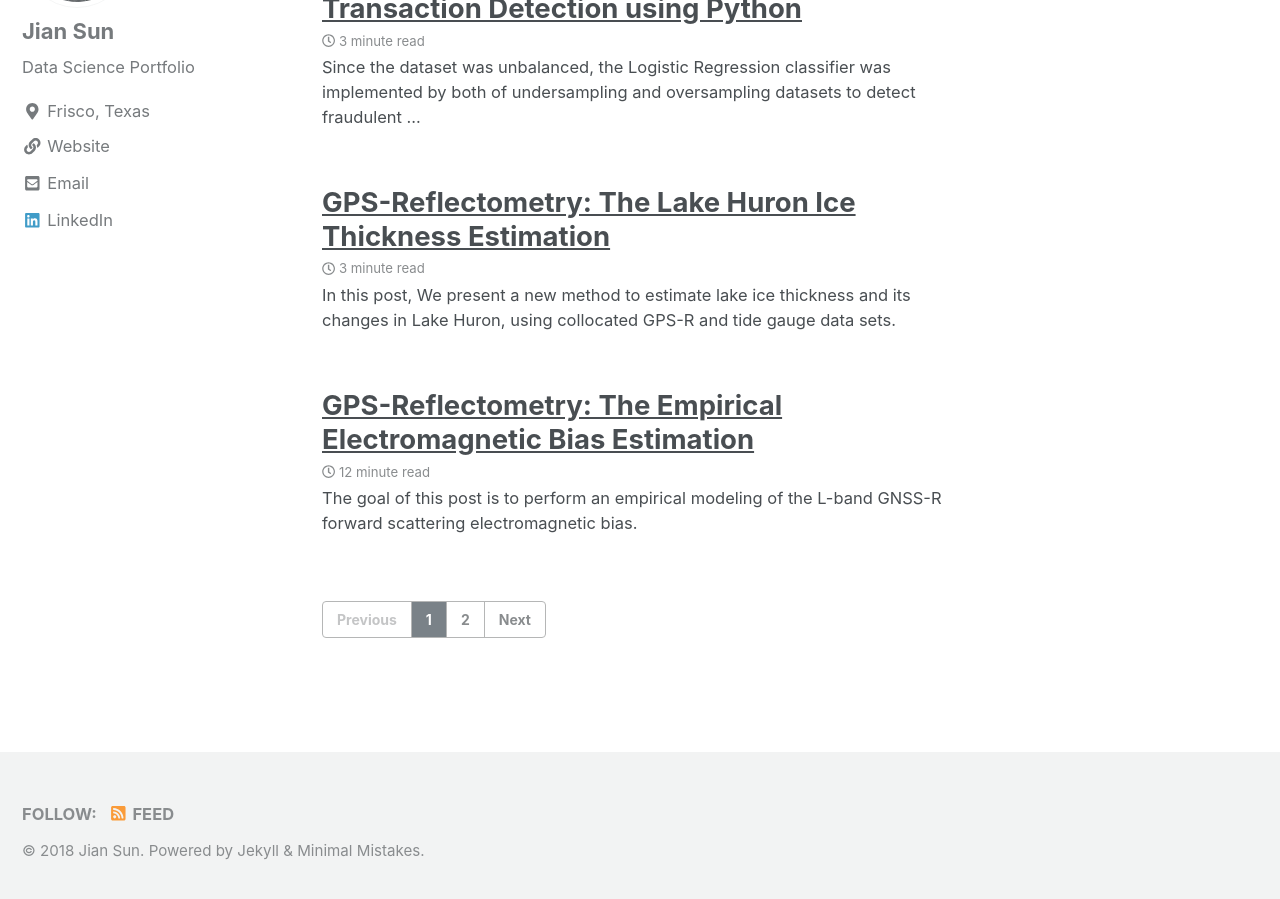
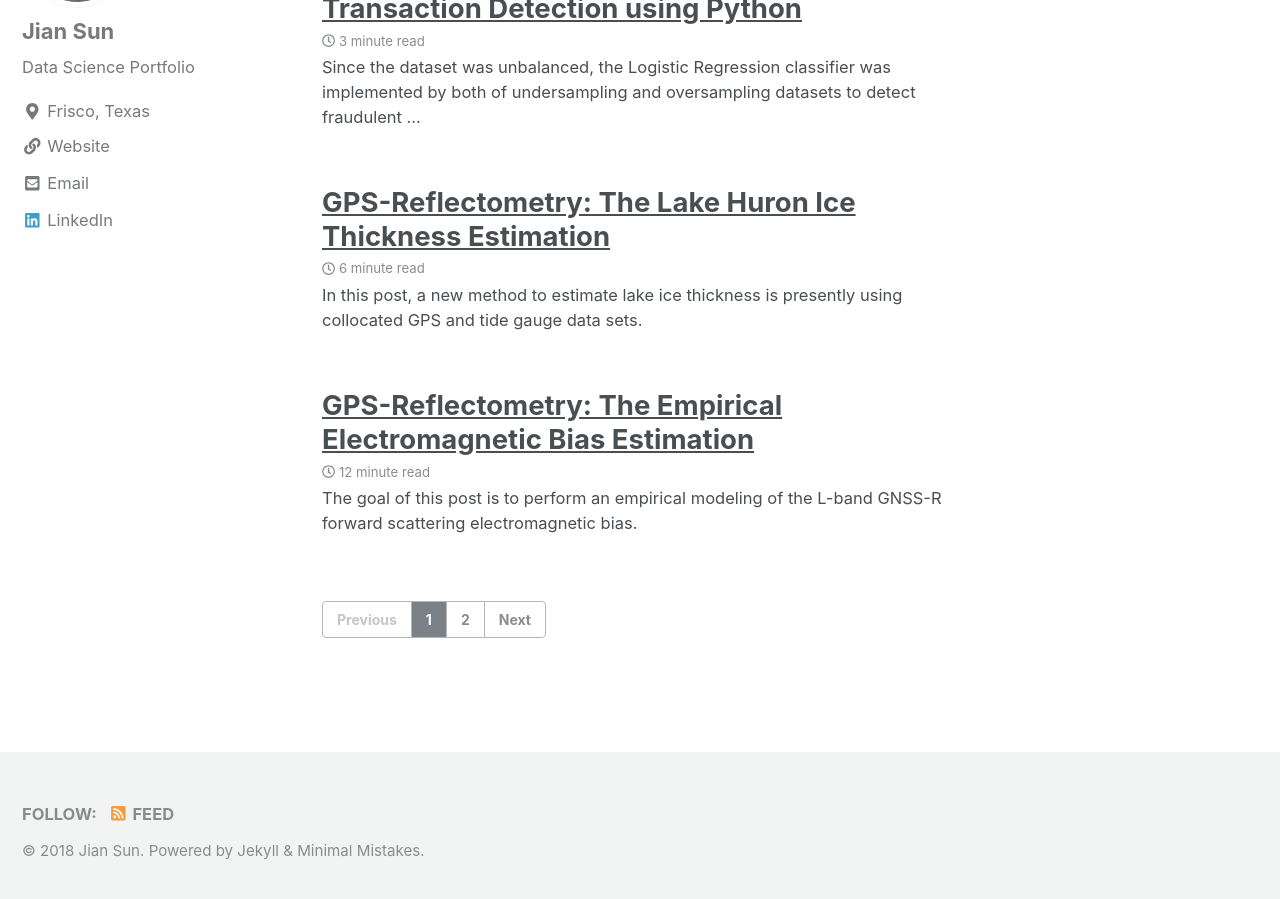
Before and after one commit to jianv/jianv.github.io, a Jekyll site: the page built from index.html, in a window 1280 px wide and 900 px high, scrolled down 1003 px. Built offline with Jekyll 4.4.1, drawn with Linux system fonts in a browser that asks for light colours; nearby versions of some CDN libraries; the list of posts is cut into pages by our own code; some of the changed lines change nothing that is shown.

Commit message:
Update 2016-08-21-gpsr-lakeice.md

```diff
--- a/_posts/2016-08-21-gpsr-lakeice.md
+++ b/_posts/2016-08-21-gpsr-lakeice.md
@@ -1,33 +1,58 @@
 ---
 title: "GPS-Reflectometry: The Lake Huron Ice Thickness Estimation"
 date: 2016-08-21
-excerpt: "In this post, We present a new method to estimate lake ice thickness and its changes in Lake Huron, using collocated GPS-R and tide gauge data sets."
+excerpt: "In this post, a new method to estimate lake ice thickness is presently using collocated GPS and tide gauge data sets."
 mathjax: "true"
 ---
-## 1.Introduction
-  The GNSS currently comprises of operational systems including the Global Positing System (GPS), the Global Navigation Satellite System (GLONASS), Galileo, and Beidou. It was originally designed for time transfer, global positioning and navigation anywhere on Earth and under all-weather situations, by using direct radar signals operating in L-band. Creatively, researchers found that the GNSS signals reflected from the sea and ground surface contain useful geophysical information. This remote sensing technique that takes advantage of the opportunistic GNSS reflected signals, known as GNSS Reflectometry (GNSS-R).
-  <img src="{{ site.url }}{{ site.baseurl }}/images/gpsr_lakeice/1_1.jpg" alt="linearly separable data">
-  For the ground-based GNSS-R altimetry, Larson et al. (2013) first presented a method based on multipath theory to estimate local sea level variations from a single geodetic GPS receiver. In this post, a new method is present to estimate lake ice thickness and its changes in Lake Huron, using collocated GNSS-R and tide gauge data sets. First, the concept of lake ice thickness retrieval using a single geodetic GPS receiver is introduced. Then, GNSS-R data analysis using data collected at the Harbor Beach GNSS site, on Lake Huron is utilized to generate a 11-year lake ice thickness product, 2004–2016, with a location.
+## 1. Introduction
+The GNSS currently comprises operational systems including the Global Positing System (GPS), the Global Navigation Satellite System (GLONASS), Galileo, and Beidou. It was originally designed for time transfer, global positioning, and navigation anywhere on Earth and under all-weather situations, by using direct radar signals operating in L-band. Creatively, researchers found that the GNSS signals reflected from the sea and ground surface contain useful geophysical information. This remote sensing technique that takes advantage of the opportunistic GNSS reflected signals, known as GNSS Reflectometry (GNSS-R).
 
-## 2.Station Installation
-  The Harbor Beach GPS site is named as “HBCH”, managed by NOAA’s National Geodetic Survey (NGS), is located at the coastal areas of Lake Huron, Michigan. It was originally installed in April of 2003 with a Trimble 5700 receiver, a dual-frequency geodetic-quality carrier phase GPS receiver. The GPS antenna was mounted on the top of a steel mast with unobstructed view of water. Thus, it is an ideal scenario to retrieve the multipath signals reflected from the water surface as lake level measurements. It should be note that this experiment of lake ice thickness estimate is demonstrated just for one point or one location offshore from Harbor Beach, Lake Huron.
-  <img src="{{ site.url }}{{ site.baseurl }}/images/gpsr_lakeice/2_1.jpg" alt="linearly separable data">
+<img src="{{ site.url }}{{ site.baseurl }}/images/gpsr_lakeice/1_1.jpg" alt="linearly separable data">
 
-## 3.Methodology
-  The satellite (laser and radar) altimetry, which provides global and consecutive observations, is a prevailing technique used to derive sea ice thickness especially on the Polar Regions at basin scales (Laxon et al, 2003; Giles et al., 2008; Farrell et al., 2009; Kurtz et al., 2012; Kwok et al, 2009; Laxon et al., 2013). However, the application of satellite altimetry to derive lake ice thickness is very challenging. In winter, the lake begins to freeze starting from coastal area, then toward to center of the lake. With the large footprint size at several km’s, the accuracy of altimetry measurement decreases drastically at the littoral zone due to the contamination by the multiplicity of coastal surface. Here, we describe a new approach that uses a single geodetic-quality GPS receiver with a collocated conventional tide gauge, to accurately determine the lake ice thickness at one location offshore of Harbor Beach, on Lake Huron, Michigan.
-  <img src="{{ site.url }}{{ site.baseurl }}/images/gpsr_lakeice/3_1.png" alt="linearly separable data">
-  The figure shows the schematic of a GPS antenna affected by multipath signal reflected from the ice surface. The direct signals are interfered by the reflected signals due the phase difference. Although the ice has different properties of conductivity and relative permittivity with sea water, this interference pattern is visible as oscillations in the SNR data. From the simulated results in Chapter 2, the reflector height between GPS antenna and ice surface, can be accurately calculated by the dominant oscillation frequency. In other words, the ice surface height can also be obtained by the SNR technique. Therefore, the lake ice thickness T is as follow,
-  $$T=h_ice-h_water$$
-  The figure shows daily surface heights from GPS observation and conventional tide gauge. The ice thickness is equal the difference between these two measurements.
-  <img src="{{ site.url }}{{ site.baseurl }}/images/gpsr_lakeice/3_2.png" alt="linearly separable data">
+For the ground-based GNSS-R altimetry, Larson et al. (2013) first presented a method based on multipath theory to estimate local sea level variations from a single geodetic GPS receiver. In this post, a new method is present to estimate lake ice thickness and its changes in Lake Huron, using collocated GNSS-R and tide gauge data sets. First, the concept of lake ice thickness retrieval using a single geodetic GPS receiver is introduced. Then, GPS-R data analysis using data collected at the Harbor Beach GNSS site, on Lake Huron is utilized to generate an 11-year lake ice thickness product, 2004–2016, with a location.
 
-## 4.Results
-  <img src="{{ site.url }}{{ site.baseurl }}/images/gpsr_lakeice/4_2.png" alt="linearly separable data">
-  <img src="{{ site.url }}{{ site.baseurl }}/images/gpsr_lakeice/4_1.png" alt="linearly separable data">
+## 2. Station Installation
+The Harbor Beach GPS site is named as “HBCH”, managed by NOAA’s National Geodetic Survey (NGS), is located at the coastal areas of Lake Huron, Michigan. It was originally installed in April 2003 with a Trimble 5700 receiver, a dual-frequency geodetic-quality carrier phase GPS receiver. The GPS antenna was mounted on the top of a steel mast with an unobstructed view of the water. Thus, it is an ideal scenario to retrieve the multipath signals reflected from the water surface as lake level measurements. It should be note that this experiment of lake ice thickness estimate is demonstrated just for one point or one location offshore from Harbor Beach, Lake Huron.
 
-## 5.Results and Discussion
-  <img src="{{ site.url }}{{ site.baseurl }}/images/gpsr_lakeice/5_1.png" alt="linearly separable data">
-  <img src="{{ site.url }}{{ site.baseurl }}/images/gpsr_lakeice/5_2.png" alt="linearly separable data">
+<img src="{{ site.url }}{{ site.baseurl }}/images/gpsr_lakeice/2_1.jpg" alt="linearly separable data">
 
-## 6.Conclusion
-  In this study, a new method is introduced, to derive coastal lake ice thickness using a single geodetic-quality GPS receiver with a collocated tide gauge, demonstrated for one offshore location from Harbor Beach and on Lake Huron, Michigan. The derived ice thickness at a location offshore from Harbor Beach is validated with model ice coverage data provided by NOAA/GLERL. The results show that, as ice coverage product, the ice thickness is also a reliable indicator of lake ice variation, and a critical input. When the ice coverage stops increasing, the ice thickness can still grow in freezing period. Therefore, the GNSS-R based ice thickness data set could plausibly be used as additional information, and if they are adequately spatially sampled over or along the entire coastal regions of the Lake, to potentially improve our knowledge on the effect of lake ice thickness on severe weather forecasting over the Great Lakes region.
+## 3. Methodology
+The satellite (laser and radar) altimetry, which provides global and consecutive observations, is a prevailing technique used to derive sea ice thickness especially on the Polar Regions at basin scales (Laxon et al, 2003; Giles et al., 2008; Farrell et al., 2009; Kurtz et al., 2012; Kwok et al, 2009; Laxon et al., 2013). However, the application of satellite altimetry to derive lake ice thickness is very challenging. In winter, the lake begins to freeze starting from the coastal area, then toward to center of the lake. With the large footprint size at several km’s, the accuracy of altimetry measurement decreases drastically at the littoral zone due to the contamination by the multiplicity of the coastal surface. Here, we describe a new approach that uses a single geodetic-quality GPS receiver with a collocated conventional tide gauge, to accurately determine the lake ice thickness at one location offshore of Harbor Beach, on Lake Huron, Michigan.
+
+<img src="{{ site.url }}{{ site.baseurl }}/images/gpsr_lakeice/3_1.png" alt="linearly separable data">
+
+The figure shows the schematic of a GPS antenna affected by multipath signal reflected from the ice surface. The direct signals are interfered by the reflected signals due to the phase difference. Although the ice has different properties of conductivity and relative permittivity with sea water, this interference pattern is visible as oscillations in the SNR data. From the simulated results in Chapter 2, the reflector height between GPS antenna and ice surface can be accurately calculated by the dominant oscillation frequency. In other words, the ice surface height can also be obtained by the SNR technique. Therefore, the lake ice thickness T is as follow,
+
+$$T=h_ice-h_water$$
+
+The figure shows daily surface heights from GPS observation and conventional tide gauge. The ice thickness is equal the difference between these two measurements.
+
+<img src="{{ site.url }}{{ site.baseurl }}/images/gpsr_lakeice/3_2.jpg" alt="linearly separable data">
+
+## 4. Result and Validation
+In order to validate the estimated ice thickness product at one location offshore on Lake Huron, the gridded ice coverage data was used for the identical period, which was provided by Great Lakes Environmental Research Laboratory (GLERL) of NOAA. The ice coverage data was obtained by a model, integrating all available data, including meteorological observations, oceanographic information, shipborne, and airborne measurements (Assel et al. 2003). From the following figure, both of these two data sets have annual freezing and water-clear variations. For the water-clear period, the ice thickness observation with cm-level amplitude is limited by the accuracy of this technique.
+
+<img src="{{ site.url }}{{ site.baseurl }}/images/gpsr_lakeice/4_1.jpg" alt="linearly separable data">
+
+In order to further detect the reliability of ice thickness observation, the freeze-onset and water-clear dates for the whole 12-year time series were collected in figure 5.7. As the results indicate, the freeze-onset occurs in December except 2004 and 2007, and water-clear happens from March to April at Harbor Beach. The GPS observations are missing from Dec. 14th of 2011 to Mar. 9th of 2012, so the freeze-onset date was not collected for ice thickness to lessen the uncertainties. By comparison, the RMS of residual for the freeze-onset date is 0.81 day with a mean value of 0.53 day. For the water-clear date, the RMS difference is 0.86 day with a mean value of 0.69 days. Therefore, the ice thickness observed by the combination of GNSS-R and tide gauge is a reliable and sensitive indicator for the lake ice variation.
+
+<img src="{{ site.url }}{{ site.baseurl }}/images/gpsr_lakeice/4_2.jpg" alt="linearly separable data">
+
+## 5. Inter-annual Variability and Long-term Trend
+We now investigate the inter-annual variability and long-term trend of ice coverage and ice thickness, based on the 11-year GNSS-R Lake Huron ice thickness evolution, 2004–2016, at one location offshore from Harbor Beach. The observations outside of the ice season were removed, then an averaging window is applied to generate annual-mean time series of ice coverage and thickness. There was one large GPS data gap that occurred in ice season from Dec. 14th of 2011 to Mar. 9th of 2012. Since the ice thickness might reach the maximum before Mar. 9th, the annual-mean value was slightly underestimated for 2012. The spectral characteristics of the 12-year time series are further investigated. Figure 5.9 shows that the two close periods of three years and four years are found for ice coverage and thickness, respectively. Both of these two periods may be related to El Niño-Southern Oscillation (ENSO), which generally has strong inter-annual time scales of 3–5 years (Bai et al. 2010, 2012).
+The linear trend was fitted using least squares regression by the linear equation in the form of $$y=ax+b$$. In the equation, the y is the ice coverage or ice thickness, x represents the time, a is the slope with time-varying, and b is a constant. Both the Lake Huron ice coverage and GNSS-R/tide gauge determined ice thickness (over one offshore location) show a positive trend, implying that the ice volume has been increasing since 2004.
+
+<img src="{{ site.url }}{{ site.baseurl }}/images/gpsr_lakeice/5_2.jpg" alt="linearly separable data">
+
+<img src="{{ site.url }}{{ site.baseurl }}/images/gpsr_lakeice/5_1.jpg" alt="linearly separable data">
+
+## 6. conclusion
+In this study, a new method is introduced, to derive coastal lake ice thickness using a single geodetic-quality GPS receiver with a collocated tide gauge, demonstrated for one offshore location from Harbor Beach and on Lake Huron, Michigan. The derived ice thickness at a location offshore from Harbor Beach is validated with model ice coverage data provided by NOAA/GLERL. The results show that, as ice coverage product, the ice thickness is also a reliable indicator of lake ice variation and a critical input. When the ice coverage stops increasing, the ice thickness can still grow in the freezing period. Therefore, the GNSS-R based ice thickness data set could plausibly be used as additional information, and if they are adequately spatially sampled over or along the entire coastal regions of the Lake, to potentially improve our knowledge on the effect of lake ice thickness on severe weather forecasting over the Great Lakes region.
+
+## reference
++ Assel, R., K. Cronk and D. Norton (2003). "Recent trends in Laurentian Great Lakes ice cover." Climatic Change 57(1): 185-204.
++ Larson, K. M., J. S. Löfgren and R. Haas (2013). "Coastal sea level measurements using a single geodetic GPS receiver." Advances in Space Research 51(8): 1301-1310.
++ Laxon, S., N. Peacock and D. Smith (2003). "High interannual variability of sea ice thickness in the Arctic region." Nature 425(6961): 947-950.
++ Laxon, S. W., K. A. Giles, A. L. Ridout, D. J. Wingham, R. Willatt, R. Cullen, R. Kwok, A. Schweiger, J. Zhang and C. Haas (2013). "CryoSat‐2 estimates of Arctic sea ice thickness and volume." Geophysical Research Letters 40(4): 732-737.
++ Pawlowicz, R., B. Beardsley and S. Lentz (2002). "Classical tidal harmonic analysis including error estimates in MATLAB using T_TIDE." Computers & Geosciences 28(8): 929-937.
++ Sun, J., (2017). Ground-based GNSS-reflectometry sea level and lake ice thickness measurements (Doctoral dissertation). Retrieved from OhioLINK's ETD Center. (OCLC # 1028024162)
```
